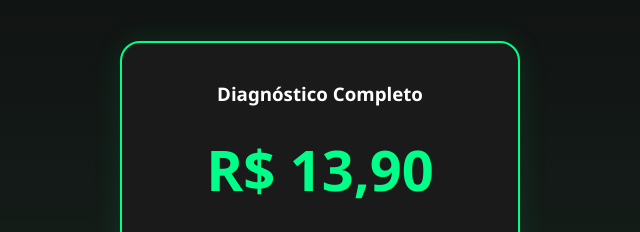
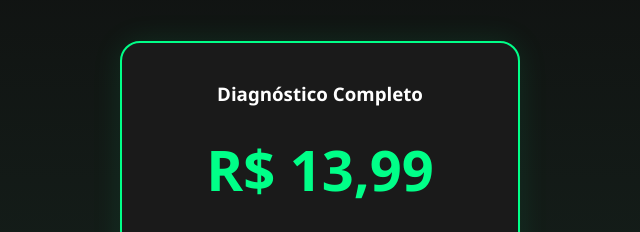
Before and after one commit to maquinasdelavar/tecremoto-web, a plain HTML site: page index.html in a window 1280 px wide. Shown: the part 1740-1972 px from the top of the page, 320-960 px from the left. Drawn offline with Linux system fonts and the light colour scheme.

```diff
--- a/index.html
+++ b/index.html
@@ -313,7 +313,7 @@
             <h2 class="section-title">Quanto custa o laudo?</h2>
             <div class="price-card">
                 <h3>Diagnóstico Completo</h3>
-                <div class="price-value">R$ 13,90</div>
+                <div class="price-value">R$ 13,99</div>
                 <p>Valor único por aparelho.</p>
                 <p class="price-obs">Pagamento via PIX somente após o envio do vídeo.</p>
                 <ul class="check-list" style="margin-bottom: 30px; font-size: 1rem;">
```
